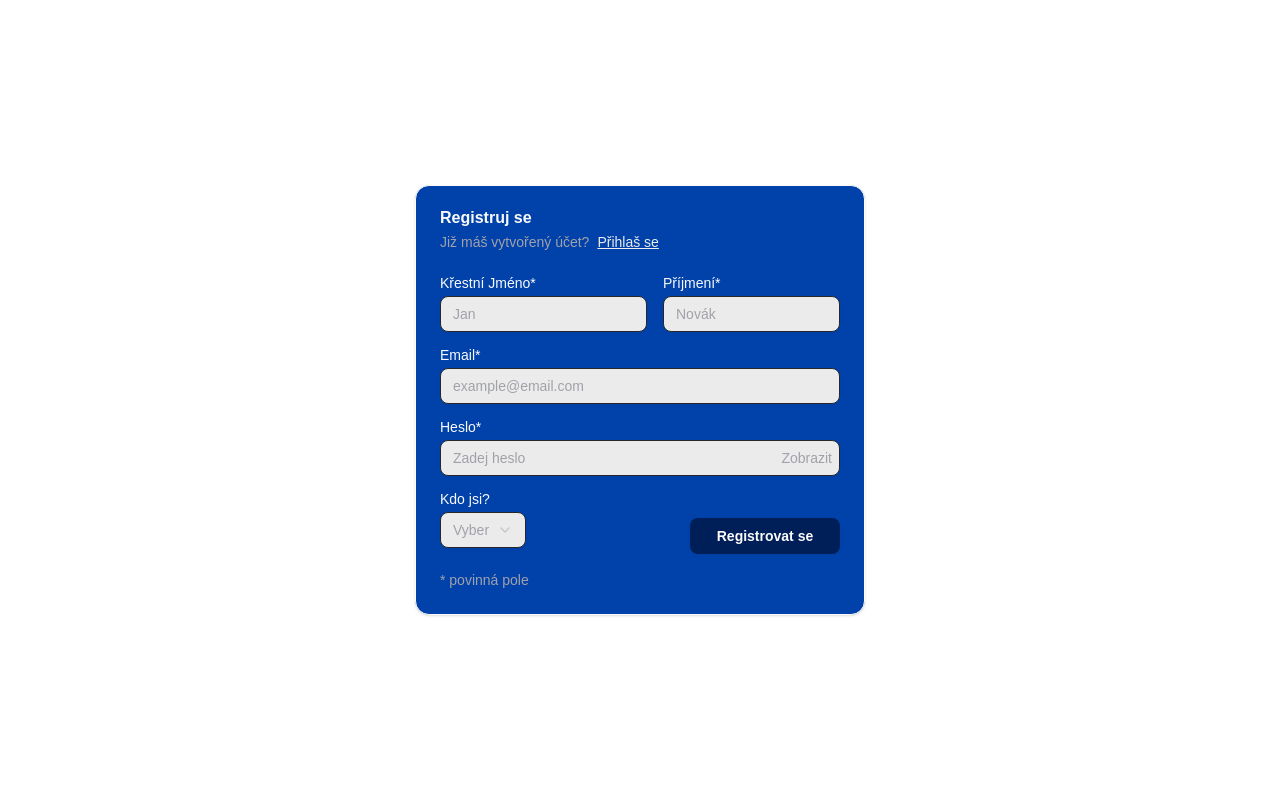
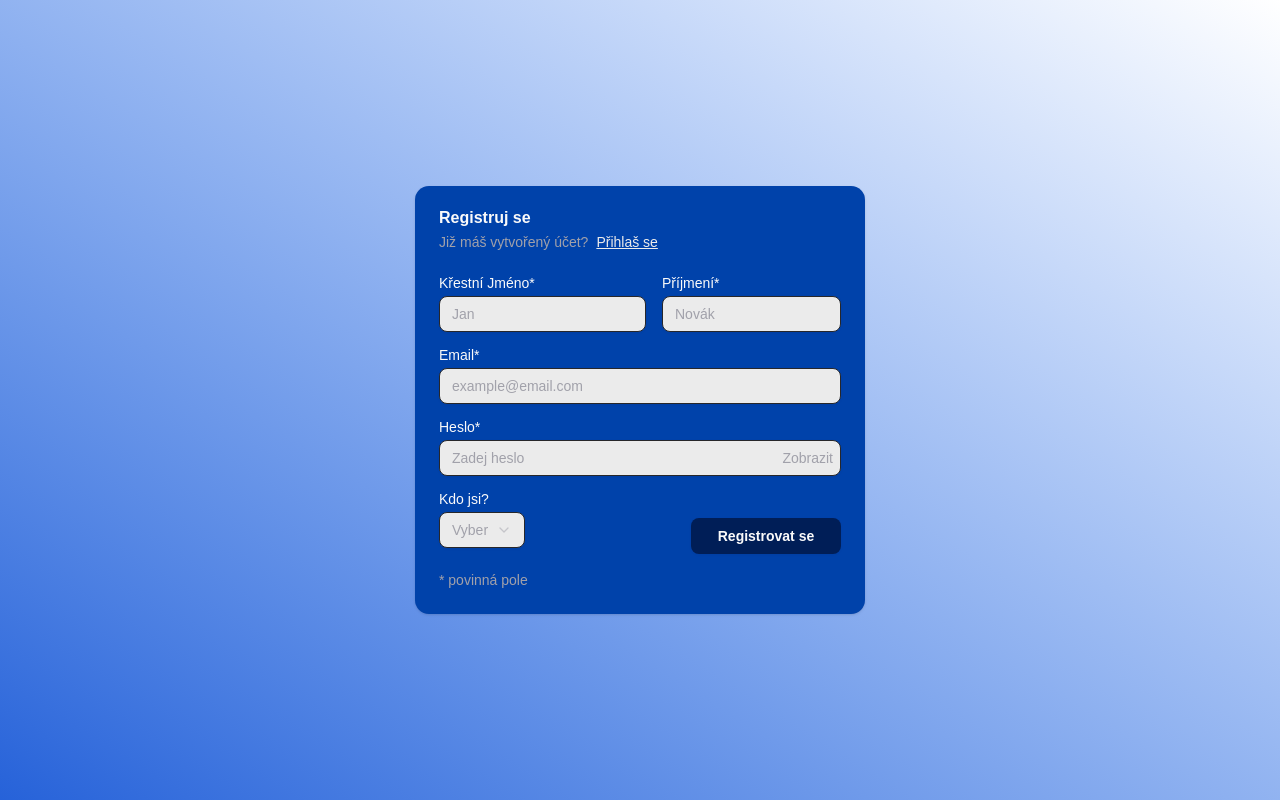
Before and after one commit to theholytom/eZapis, a React (Vite) app: page /register in a window 1280 px wide. Built offline with nearby package versions, Linux system fonts and the light colour scheme.

Commit message:
changing styles of register form

```diff
--- a/src/components/RegisterForm.tsx
+++ b/src/components/RegisterForm.tsx
@@ -37,10 +37,10 @@ function RegisterForm() {
     const hadnleShowPassword = () => setShowPassword((prev) => !prev);
 
     return (
-        <div className="flex min-h-screen items-center justify-center">
+        <div className="flex min-h-screen items-center justify-center bg-gradient-to-tr from-[var(--chart-1)] to-white">
             <form
                 onSubmit={handleSubmit(onSubmit)}
-                className="bg-primary text-card-foreground flex flex-col gap-6 rounded-xl border py-6 shadow-sm w-[450px]"
+                className="bg-primary text-card-foreground flex flex-col gap-6 rounded-xl py-6 shadow-sm w-[450px]"
             >
                 <div className="grid auto-rows-min grid-rows-[auto_auto] items-start gap-1.5 px-6">
                     <div className="leading-none font-semibold">
```
